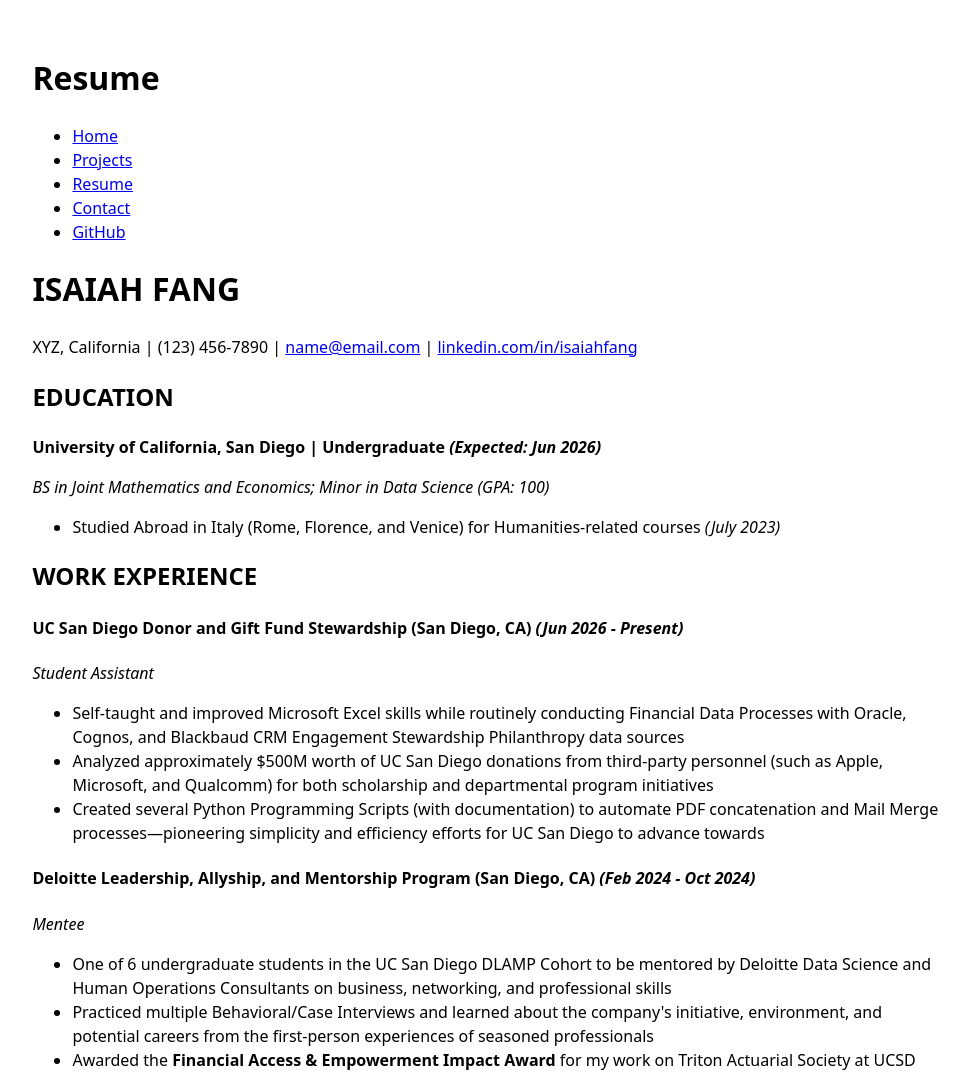
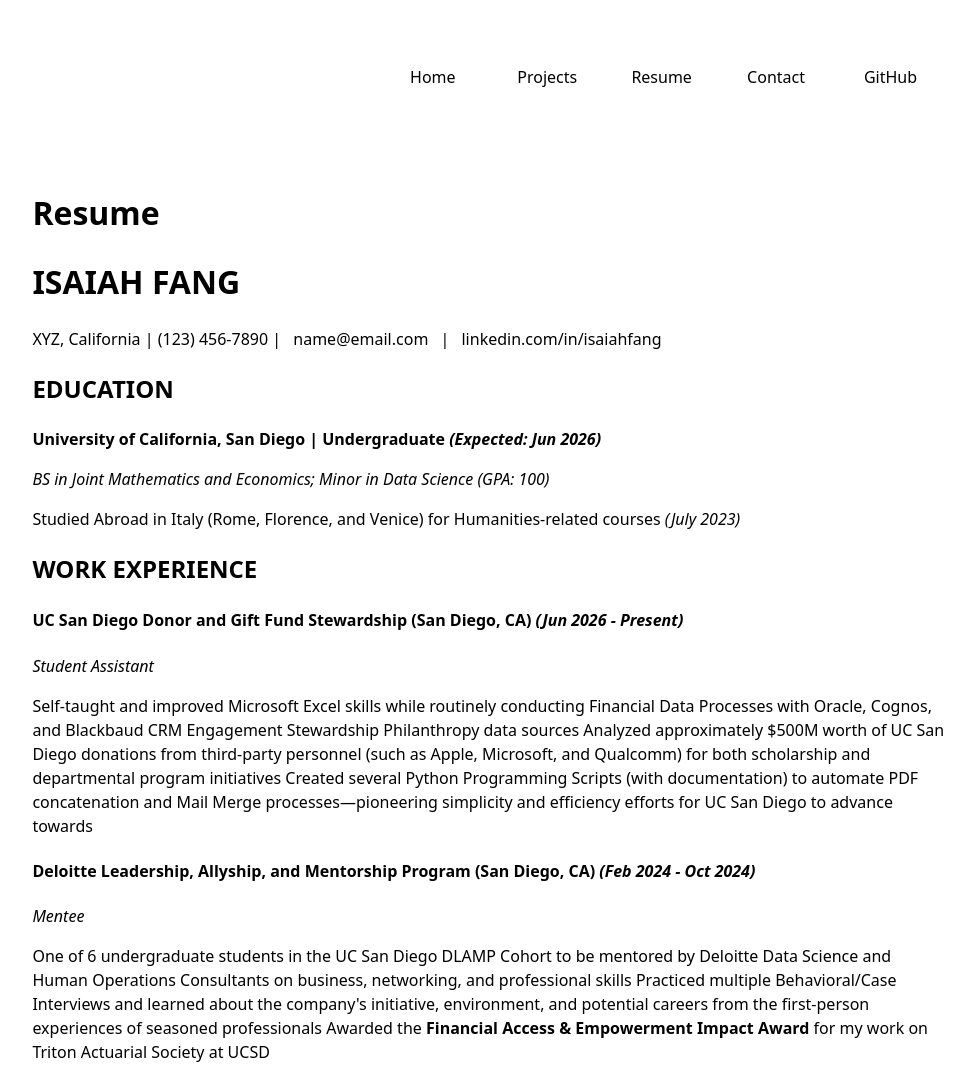
Before and after one commit to isaiahfang/portfolio, a plain HTML site: page resume/index.html in a window 1280 px wide. Shown: the top 1075 px of the page, without its empty margins (150-1124 px from the left). Drawn offline with Linux system fonts and the light colour scheme; files that its build step writes are made by us from their sources.

Commit message:
Navigation Update

```diff
--- a/contact/index.html
+++ b/contact/index.html
@@ -5,10 +5,9 @@
     <meta name="viewport" content="width=device-width, initial-scale=1.0">
     <title>Contact</title>
 
-    <h1>Contact</h1>
+    <link rel="stylesheet" href="style.css" />
 
-    <link rel="stylesheet" href="../style.css" />
-
+    <a class="current">
         <nav>
             <ul>
                 <li><a href="https://isaiahfang.github.io/portfolio/"> Home</a></li>
@@ -18,6 +17,9 @@
                 <li><a href="https://github.com/isaiahfang" target="_blank"> GitHub</a></li>
             </ul>
         </nav>
+    </a>
+
+    <h1>Contact</h1>
 
     <form action="mailto:ifang@ucsd.edu" method="POST" enctype="text/plain">
         <label for="email">Email: </label>
--- a/resume/index.html
+++ b/resume/index.html
@@ -5,10 +5,9 @@
     <meta name="viewport" content="width=device-width, initial-scale=1.0">
     <title>Resume</title>
 
-    <h1>Resume</h1>
+    <link rel="stylesheet" href="style.css" />
 
-    <link rel="stylesheet" href="../style.css" />
-
+    <a class="current">
         <nav>
             <ul>
                 <li><a href="https://isaiahfang.github.io/portfolio/"> Home</a></li>
@@ -18,6 +17,9 @@
                 <li><a href="https://github.com/isaiahfang" target="_blank"> GitHub</a></li>
             </ul>
         </nav>
+    </a>
+
+    <h1>Resume</h1>
 
     <h1>ISAIAH FANG</h1>
 
--- a/style.css
+++ b/style.css
@@ -6,4 +6,21 @@ body {
     max-width: 100ch;
     margin-inline: auto;
     padding: 25px;
+    ul {
+      display: contents;
+    }
+    li {
+      display: contents;
+    }
+    nav {
+      display: flex;
+      margin-bottom: 10ch;
+    }
+    a {
+      flex: 1;
+      text-decoration: none;
+      color: inherit;
+      text-align: center;
+      padding: 0.5em;
+    }
   }
```
Also changed, not shown: index.html (+4 -2 lines), projects/index.html (+6 -3 lines). Lines whose indentation alone changed are shown as unchanged.
